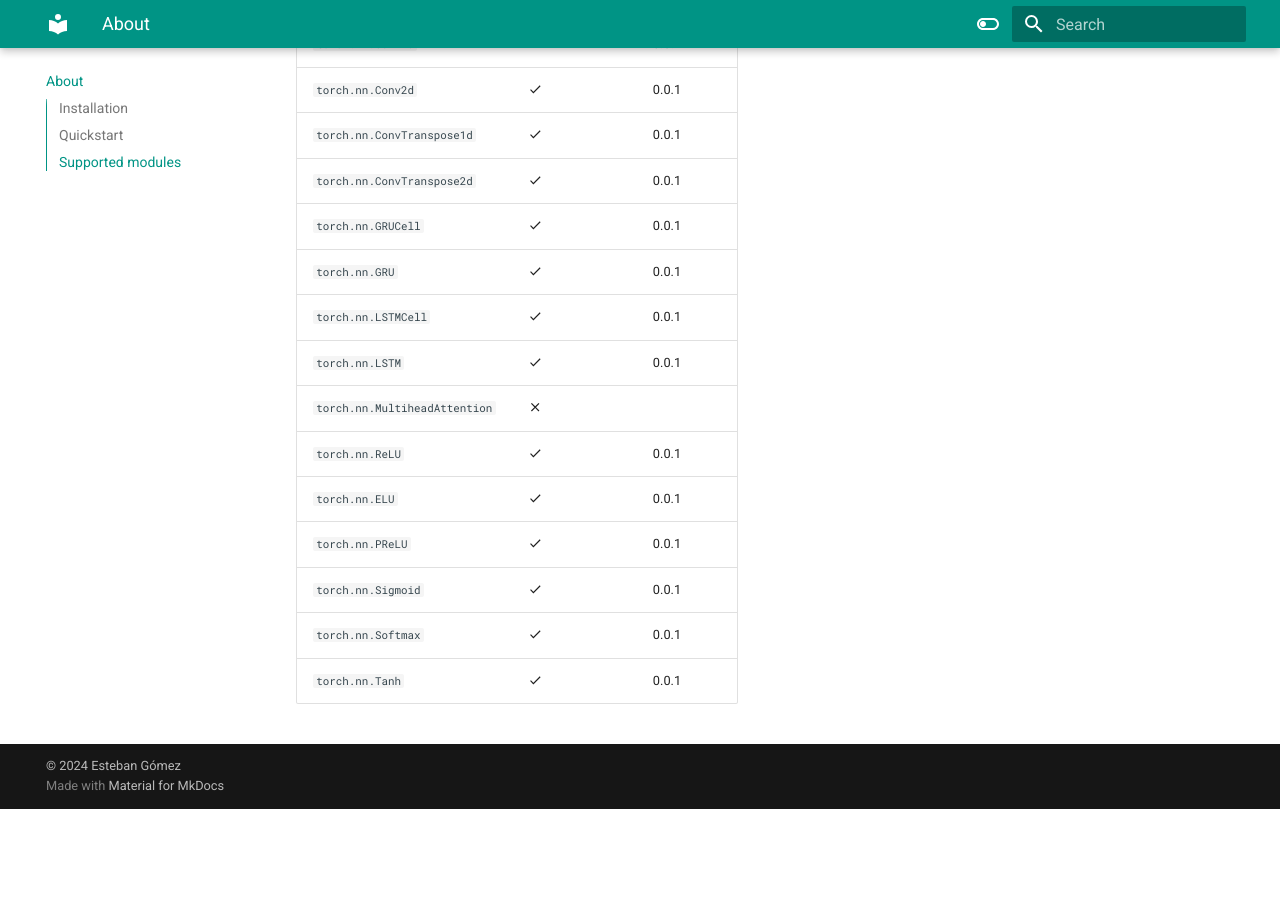
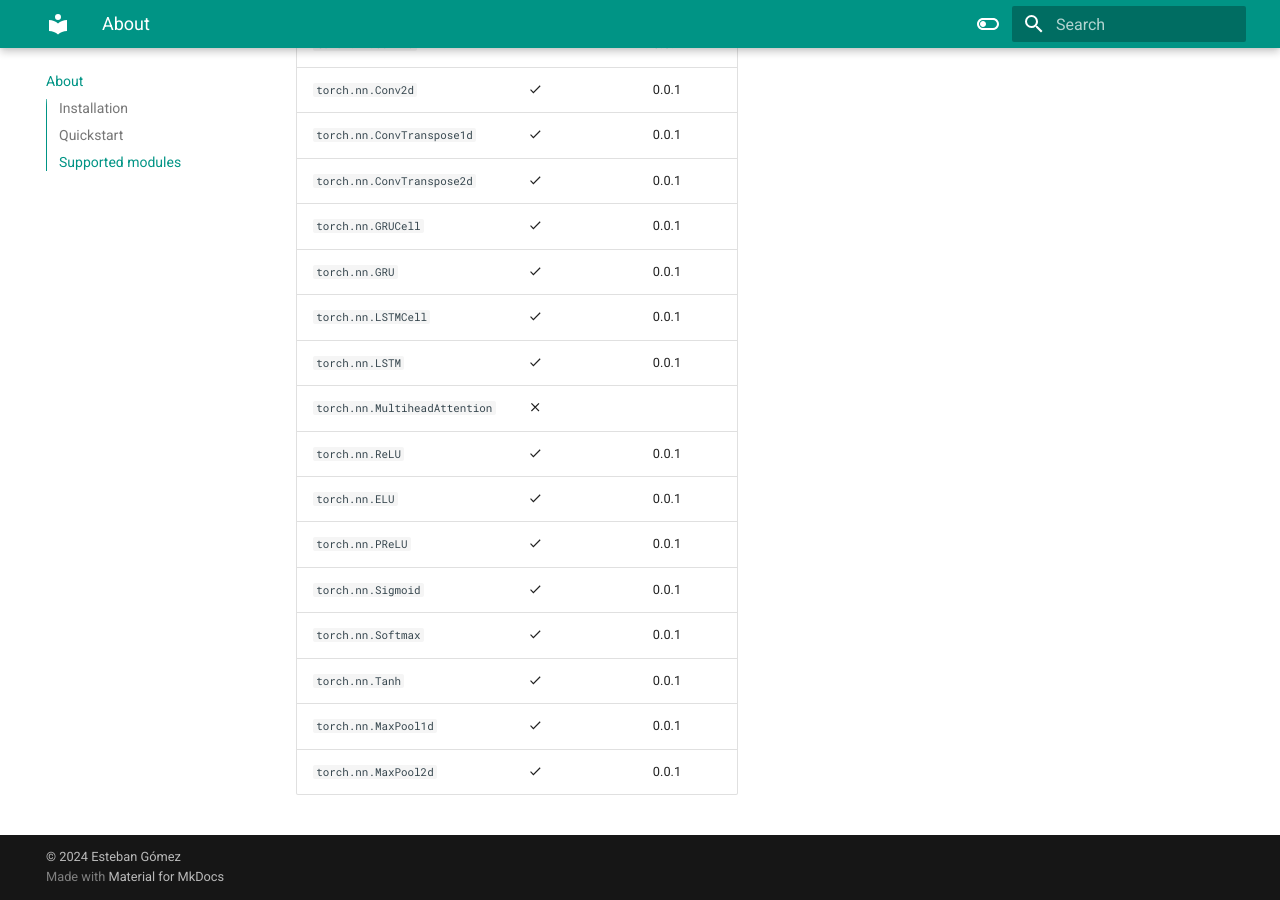
Before and after one commit to eagomez2/moduleprofiler, an MkDocs documentation site: the page built from docs/index.md, in a window 1280 px wide and 900 px high, scrolled down 2564 px. Built offline with MkDocs 1.6.1 and Material for MkDocs 9.7.7, drawn with Linux system fonts in a browser that asks for light colours; comment, search, counter and statistics services are not loaded; before the commit the page ends 3373 px from its top, so only the background shows below that.

Commit message:
Update index.md

```diff
--- a/docs/index.md
+++ b/docs/index.md
@@ -111,3 +111,5 @@ By default, all methods support all modules as long as these are instances of `t
 | `torch.nn.Sigmoid`           | :material-check:                   | 0.0.1   |
 | `torch.nn.Softmax`           | :material-check:                   | 0.0.1   |
 | `torch.nn.Tanh`              | :material-check:                   | 0.0.1   |
+| `torch.nn.MaxPool1d`         | :material-check:                   | 0.0.1   |
+| `torch.nn.MaxPool2d`         | :material-check:                   | 0.0.1   |
```
